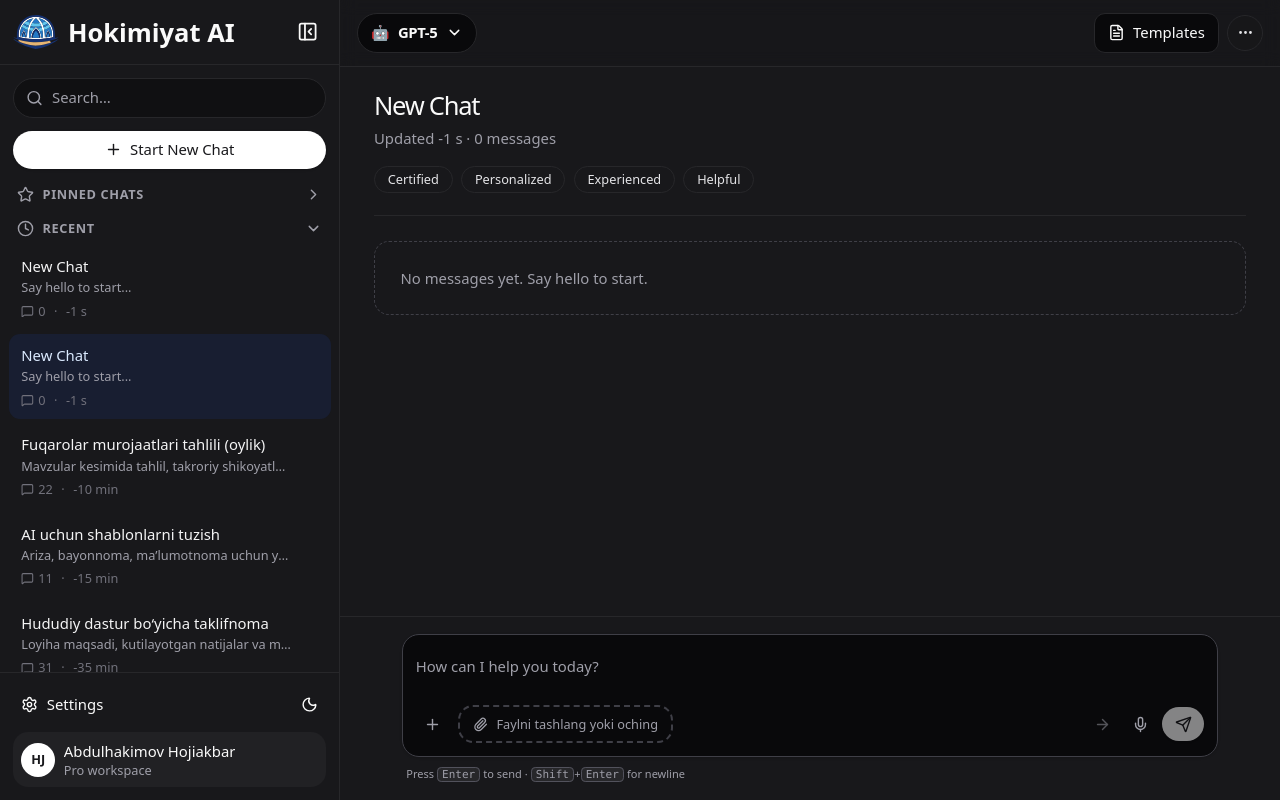
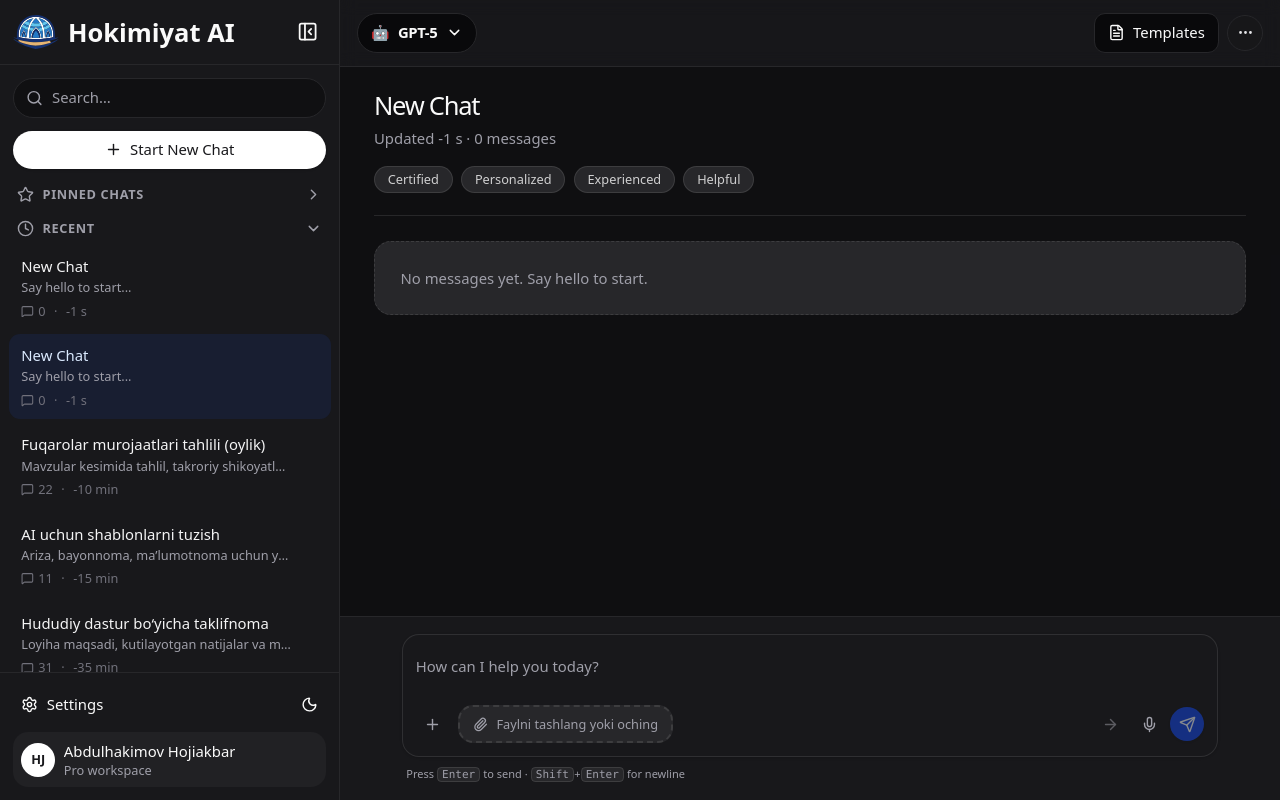
Before and after one commit to Hojiakbardevs/hokimiyat-ai, a React (Vite) app: page /chat-assistant in a window 1280 px wide. Built offline with nearby package versions, Linux system fonts and the light colour scheme.

Commit message:
ularni to'g'riladim

```diff
--- a/src/components/chat page/chatpane.tsx
+++ b/src/components/chat page/chatpane.tsx
@@ -1,7 +1,15 @@
 "use client";
 
 import { useState, forwardRef, useImperativeHandle, useRef } from "react";
-import { Pencil, RefreshCw, Check, X, Square, Eye } from "lucide-react";
+import {
+  Pencil,
+  RefreshCw,
+  Check,
+  X,
+  Square,
+  Eye,
+  Download,
+} from "lucide-react";
 import { useNavigate } from "react-router-dom";
 import Message from "@/components/chat page/message";
 import Composer from "@/components/chat page/composer";
@@ -122,7 +130,7 @@
 
   return (
     <div className="flex h-full min-h-0 flex-1 flex-col">
-      <div className="flex-1 space-y-5 overflow-y-auto px-4 py-6 sm:px-8">
+      <div className="flex-1 space-y-5 overflow-y-auto px-4 py-6 sm:px-8 bg-background/60 scrollbar-thin">
         <div className="mb-2 text-3xl font-serif tracking-tight sm:text-4xl md:text-5xl">
           <span className="block leading-[1.05] font-sans text-2xl">
             {conversation.title}
@@ -132,18 +140,18 @@
           Updated {timeAgo(conversation.updatedAt)} · {count} messages
         </div>
 
-        <div className="mb-6 flex flex-wrap gap-2 border-b border-zinc-200 pb-5 dark:border-zinc-800">
+        <div className="mb-6 flex flex-wrap gap-2 border-b border-border pb-5">
           {tags.map((t) => (
             <span
               key={t}
-              className="inline-flex items-center rounded-full border border-zinc-200 px-3 py-1 text-xs text-zinc-700 dark:border-zinc-800 dark:text-zinc-200">
+              className="inline-flex items-center rounded-full border border-border bg-muted px-3 py-1 text-xs text-foreground/80">
               {t}
             </span>
           ))}
         </div>
 
         {messages.length === 0 ? (
-          <div className="rounded-xl border border-dashed border-zinc-300 p-6 text-sm text-zinc-500 dark:border-zinc-700 dark:text-zinc-400">
+          <div className="rounded-2xl border border-dashed border-border bg-muted p-6 text-sm text-muted-foreground">
             No messages yet. Say hello to start.
           </div>
         ) : (
@@ -188,15 +196,15 @@
                         {m.attachments.map((f, i) => (
                           <div
                             key={`${m.id}-att-${i}`}
-                            className="inline-flex items-center gap-2 rounded-full border border-zinc-200 px-2 py-1 text-[11px] text-zinc-700 dark:border-zinc-800 dark:text-zinc-200">
+                            className="inline-flex items-center gap-2 rounded-full border border-border bg-muted px-2 py-1 text-[11px] text-foreground/80">
                             <span className="max-w-40 truncate" title={f.name}>
                               {f.name}
                             </span>
-                            <span className="text-zinc-400">
+                            <span className="text-muted-foreground">
                               · {formatBytes(f.size)}
                             </span>
                             <button
-                              className="ml-1 inline-flex items-center gap-0.5 rounded-full px-1 py-0.5 text-blue-600 hover:bg-blue-50 dark:text-blue-400 dark:hover:bg-blue-950/40"
+                              className="ml-1 inline-flex items-center gap-1 rounded-full border border-border bg-card/80 px-2 py-0.5 text-[11px] text-foreground hover:bg-muted transition"
                               onClick={() =>
                                 navigate("/document-view", {
                                   state: { file: f, fileName: f.name },
@@ -205,7 +213,7 @@
                               <Eye className="h-3 w-3" /> View
                             </button>
                             <button
-                              className="ml-1 rounded-full px-1 py-0.5 text-blue-600 hover:bg-blue-50 dark:text-blue-400 dark:hover:bg-blue-950/40"
+                              className="ml-1 inline-flex items-center gap-1 rounded-full border border-border bg-card/80 px-2 py-0.5 text-[11px] text-foreground hover:bg-muted transition"
                               onClick={() => {
                                 const url = URL.createObjectURL(f);
                                 const a = document.createElement("a");
@@ -219,21 +227,21 @@
                                   1000
                                 );
                               }}>
-                              Download
+                              <Download className="h-3 w-3" /> Download
                             </button>
                           </div>
                         ))}
                       </div>
                     )}
                     {m.role === "user" && (
-                      <div className="mt-1 flex gap-2 text-[11px] text-zinc-500">
+                      <div className="mt-1 flex gap-2 text-[11px]">
                         <button
-                          className="inline-flex items-center gap-1 hover:underline"
+                          className="inline-flex items-center gap-1 rounded-full border border-border bg-card/70 px-2 py-1 text-foreground/80 hover:bg-muted transition"
                           onClick={() => startEdit(m)}>
                           <Pencil className="h-3.5 w-3.5" /> Edit
                         </button>
                         <button
-                          className="inline-flex items-center gap-1 hover:underline"
+                          className="inline-flex items-center gap-1 rounded-full border border-border bg-card/70 px-2 py-1 text-foreground/80 hover:bg-muted transition"
                           onClick={() => onResendMessage?.(m.id)}>
                           <RefreshCw className="h-3.5 w-3.5" /> Resend
                         </button>
--- a/src/components/chat page/composer.tsx
+++ b/src/components/chat page/composer.tsx
@@ -155,8 +155,8 @@
     <div className="border-t border-zinc-200/60 p-4 dark:border-zinc-800">
       <div
         className={cls(
-          "mx-auto flex flex-col rounded-2xl border bg-white shadow-sm dark:bg-zinc-950 transition-all duration-200 relative",
-          "max-w-3xl border-zinc-300 dark:border-zinc-700 p-3",
+          "mx-auto flex flex-col rounded-2xl border bg-card shadow-sm dark:bg-card transition-all duration-200 relative",
+          "max-w-3xl border-border p-3",
           isDragging &&
             "ring-2 ring-blue-500 ring-offset-2 ring-offset-transparent"
         )}
@@ -205,16 +205,18 @@
             {attachments.map((f, idx) => (
               <div
                 key={`${f.name}-${f.size}-${idx}`}
-                className="group inline-flex items-center gap-2 rounded-full border border-zinc-200 px-2 py-1 text-[11px] text-zinc-700 dark:border-zinc-800 dark:text-zinc-200"
+                className="group inline-flex items-center gap-2 rounded-full border border-border bg-muted px-2 py-1 text-[11px] text-foreground/80"
                 title={f.name}>
                 <Paperclip className="h-3.5 w-3.5" />
                 <span className="max-w-48 truncate">{f.name}</span>
-                <span className="text-zinc-400">· {formatBytes(f.size)}</span>
+                <span className="text-muted-foreground">
+                  · {formatBytes(f.size)}
+                </span>
                 <button
                   onClick={() =>
                     setAttachments((prev) => prev.filter((_, i) => i !== idx))
                   }
-                  className="ml-1 rounded-full p-0.5 text-zinc-400 hover:bg-zinc-100 hover:text-zinc-700 dark:hover:bg-zinc-800"
+                  className="ml-1 rounded-full p-0.5 text-muted-foreground hover:bg-card hover:text-foreground transition"
                   aria-label="Remove attachment">
                   <X className="h-3 w-3" />
                 </button>
@@ -227,7 +229,7 @@
           <div className="flex items-center gap-2">
             <ComposerActionsPopover>
               <button
-                className="inline-flex shrink-0 items-center justify-center rounded-full p-2 text-zinc-500 hover:bg-zinc-100 hover:text-zinc-700 dark:text-zinc-400 dark:hover:bg-zinc-800 dark:hover:text-zinc-300 transition-colors"
+                className="inline-flex shrink-0 items-center justify-center rounded-full p-2 text-muted-foreground hover:bg-muted hover:text-foreground transition"
                 title="Add attachment"
                 onClick={() => fileInputRef.current?.click()}>
                 <Plus className="h-4 w-4" />
@@ -258,7 +260,7 @@
               }}
               onDragEnter={() => setIsDragging(true)}
               onDragLeave={onDragLeave}
-              className="flex items-center gap-2 rounded-xl border-2 border-dashed border-zinc-300 px-3 py-2 text-xs text-zinc-600 hover:border-zinc-400 dark:border-zinc-700 dark:text-zinc-400 cursor-pointer select-none">
+              className="flex items-center gap-2 rounded-xl border-2 border-dashed border-border bg-muted px-3 py-2 text-xs text-muted-foreground hover:border-ring/40 cursor-pointer select-none">
               <Paperclip className="h-3.5 w-3.5" />
               <span>Faylni tashlang yoki oching</span>
             </div>
@@ -280,7 +282,7 @@
               onClick={openInGenerate}
               disabled={!value.trim() && attachments.length === 0}
               className={cls(
-                "inline-flex items-center justify-center rounded-full p-2 text-zinc-500 hover:bg-zinc-100 hover:text-zinc-700 dark:text-zinc-400 dark:hover:bg-zinc-800 dark:hover:text-zinc-300 transition-colors",
+                "inline-flex items-center justify-center rounded-full p-2 text-muted-foreground hover:bg-muted hover:text-foreground transition",
                 !value.trim() &&
                   attachments.length === 0 &&
                   "opacity-50 cursor-not-allowed"
@@ -289,7 +291,7 @@
               <ArrowRight className="h-4 w-4" />
             </button>
             <button
-              className="inline-flex items-center justify-center rounded-full p-2 text-zinc-500 hover:bg-zinc-100 hover:text-zinc-700 dark:text-zinc-400 dark:hover:bg-zinc-800 dark:hover:text-zinc-300 transition-colors"
+              className="inline-flex items-center justify-center rounded-full p-2 text-muted-foreground hover:bg-muted hover:text-foreground transition"
               title="Voice input">
               <Mic className="h-4 w-4" />
             </button>
@@ -299,7 +301,7 @@
                 sending || busy || (!value.trim() && attachments.length === 0)
               }
               className={cls(
-                "inline-flex shrink-0 items-center gap-2 rounded-full bg-zinc-900 px-3 py-2 text-sm font-medium text-white shadow-sm transition hover:bg-zinc-800 focus-visible:outline-none focus-visible:ring-2 focus-visible:ring-blue-500 dark:bg-white dark:text-zinc-900",
+                "inline-flex shrink-0 items-center gap-2 rounded-full bg-primary px-2 py-2 text-sm font-medium text-primary-foreground shadow-sm transition hover:bg-primary/90 focus-visible:outline-none focus-visible:ring-2 focus-visible:ring-ring",
                 (sending ||
                   busy ||
                   (!value.trim() && attachments.length === 0)) &&
@@ -315,19 +317,12 @@
         </div>
       </div>
 
-      <div className="mx-auto mt-2 max-w-3xl px-1 text-[11px] text-zinc-500 dark:text-zinc-400">
+      <div className="mx-auto mt-2 max-w-3xl px-1 text-[11px] text-muted-foreground">
         Press{" "}
-        <kbd className="rounded border border-zinc-300 bg-zinc-50 px-1 dark:border-zinc-600 dark:bg-zinc-800">
-          Enter
-        </kbd>{" "}
+        <kbd className="rounded border border-border bg-muted px-1">Enter</kbd>{" "}
         to send ·{" "}
-        <kbd className="rounded border border-zinc-300 bg-zinc-50 px-1 dark:border-zinc-600 dark:bg-zinc-800">
-          Shift
-        </kbd>
-        +
-        <kbd className="rounded border border-zinc-300 bg-zinc-50 px-1 dark:border-zinc-600 dark:bg-zinc-800">
-          Enter
-        </kbd>{" "}
+        <kbd className="rounded border border-border bg-muted px-1">Shift</kbd>+
+        <kbd className="rounded border border-border bg-muted px-1">Enter</kbd>{" "}
         for newline
       </div>
     </div>
--- a/src/index.css
+++ b/src/index.css
@@ -227,3 +227,38 @@
     -webkit-overflow-scrolling: touch;
   }
 }
+
+/* Custom minimal scrollbar styles */
+/* Webkit browsers (Chrome, Safari, Edge) */
+.scrollbar-thin::-webkit-scrollbar {
+  width: 6px;
+}
+
+.scrollbar-thin::-webkit-scrollbar-track {
+  background: transparent;
+}
+
+.scrollbar-thin::-webkit-scrollbar-thumb {
+  background: transparent;
+  border-radius: 3px;
+  transition: background 0.2s;
+}
+
+.scrollbar-thin:hover::-webkit-scrollbar-thumb {
+  background: color-mix(in oklch, var(--muted-foreground) 20%, transparent);
+}
+
+.scrollbar-thin::-webkit-scrollbar-thumb:hover {
+  background: color-mix(in oklch, var(--muted-foreground) 30%, transparent);
+}
+
+/* Firefox scrollbar */
+.scrollbar-thin {
+  scrollbar-width: thin;
+  scrollbar-color: transparent transparent;
+}
+
+.scrollbar-thin:hover {
+  scrollbar-color: color-mix(in oklch, var(--muted-foreground) 20%, transparent)
+    transparent;
+}
```
Also changed, not shown: src/components/chat page/CustomSidebar.tsx (+9 -5 lines), src/components/chat page/message.tsx (+7 -6 lines).
